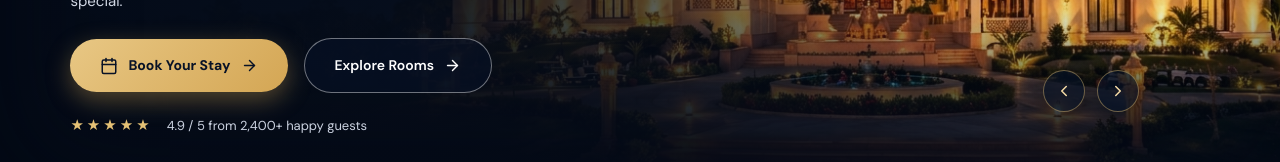
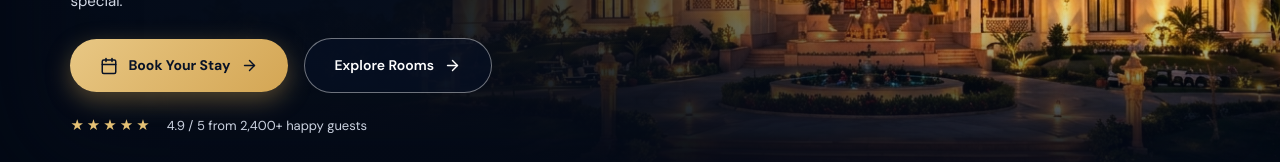
Before and after one commit to karanudani3011/Atithi-Web, a React (Vite) app: page / in a window 1280 px wide. Both pictures are taken after a click on the button "SKIP ›". Shown: the part 371-533 px from the top of the page. Built offline with nearby package versions, Linux system fonts and the light colour scheme; no server answers; the database is empty; a web font is replaced by a local one.

Commit message:
remove slider arrow buttons from hero section

```diff
--- a/src/components/PalaceHero.jsx
+++ b/src/components/PalaceHero.jsx
@@ -1,24 +1,8 @@
-import React, { useState } from 'react';
+import React from 'react';
 import { Link } from 'react-router-dom';
-import {
-  ArrowRight,
-  Calendar,
-  ChevronLeft,
-  ChevronRight,
-} from 'lucide-react';
+import { ArrowRight, Calendar } from 'lucide-react';
 
 export default function PalaceHero() {
-  const [, setSlideIndex] = useState(0);
-
-  // Manual slider arrow controls (preserved functionality without rotating image)
-  const prevSlide = () => {
-    setSlideIndex((prev) => (prev - 1 + 2) % 2);
-  };
-
-  const nextSlide = () => {
-    setSlideIndex((prev) => (prev + 1) % 2);
-  };
-
   return (
     <section className="palace-hero-section" aria-label="Atithi Luxury Palace Hero">
       {/* ── Background Palace Visual Layer (Fixed Hotel Image) ── */}
@@ -90,29 +74,6 @@ export default function PalaceHero() {
             </span>
           </div>
         </div>
-
-        {/* ── Hero Slider Controls (Bottom-Right Circular Buttons) ── */}
-        <div className="palace-slider-controls" aria-label="Hero slider navigation">
-          <button
-            type="button"
-            className="palace-slider-btn"
-            onClick={prevSlide}
-            aria-label="Previous view"
-            title="Previous view"
-          >
-            <ChevronLeft size={18} />
-          </button>
-
-          <button
-            type="button"
-            className="palace-slider-btn"
-            onClick={nextSlide}
-            aria-label="Next view"
-            title="Next view"
-          >
-            <ChevronRight size={18} />
-          </button>
-        </div>
       </div>
     </section>
   );
```
